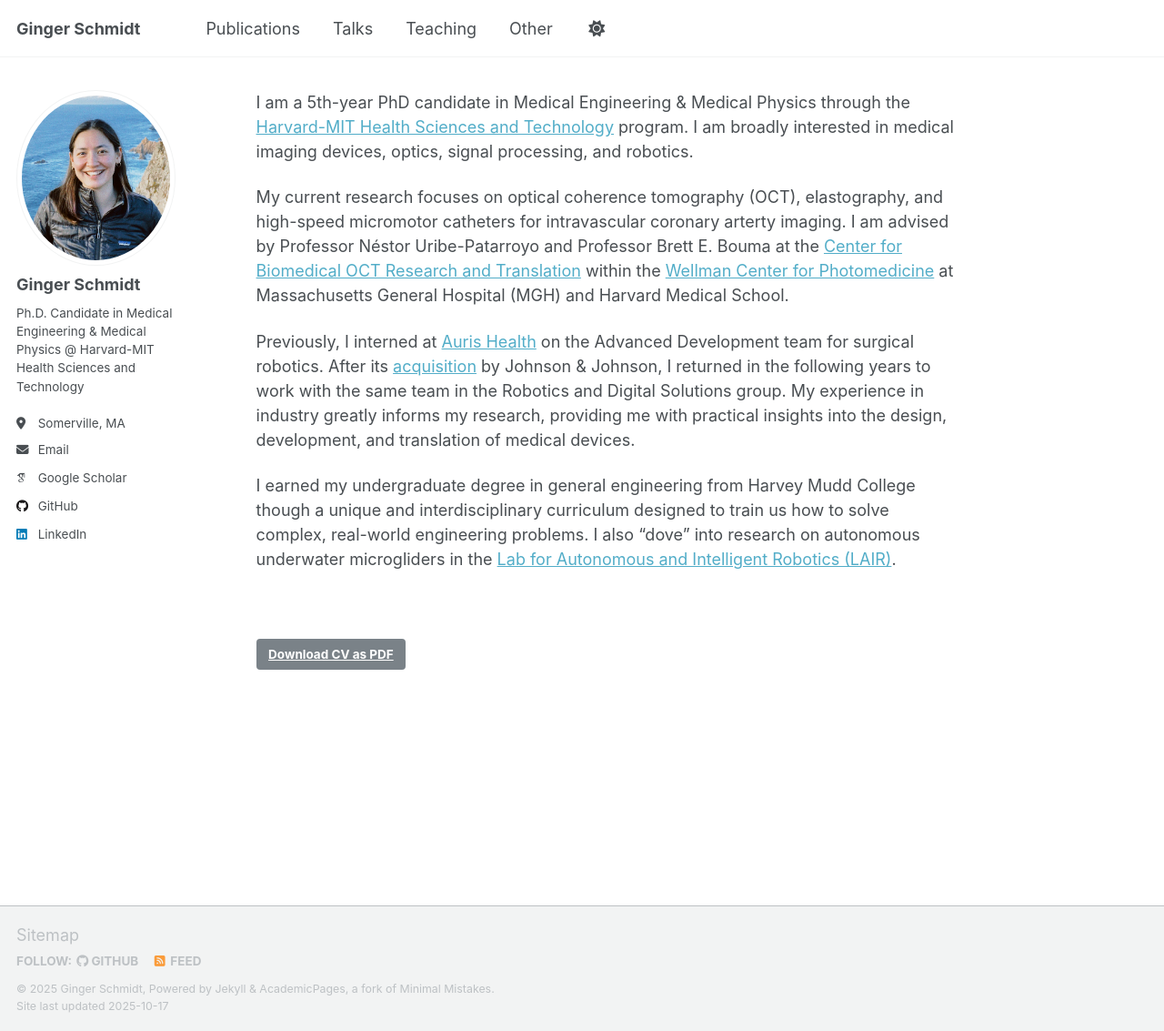
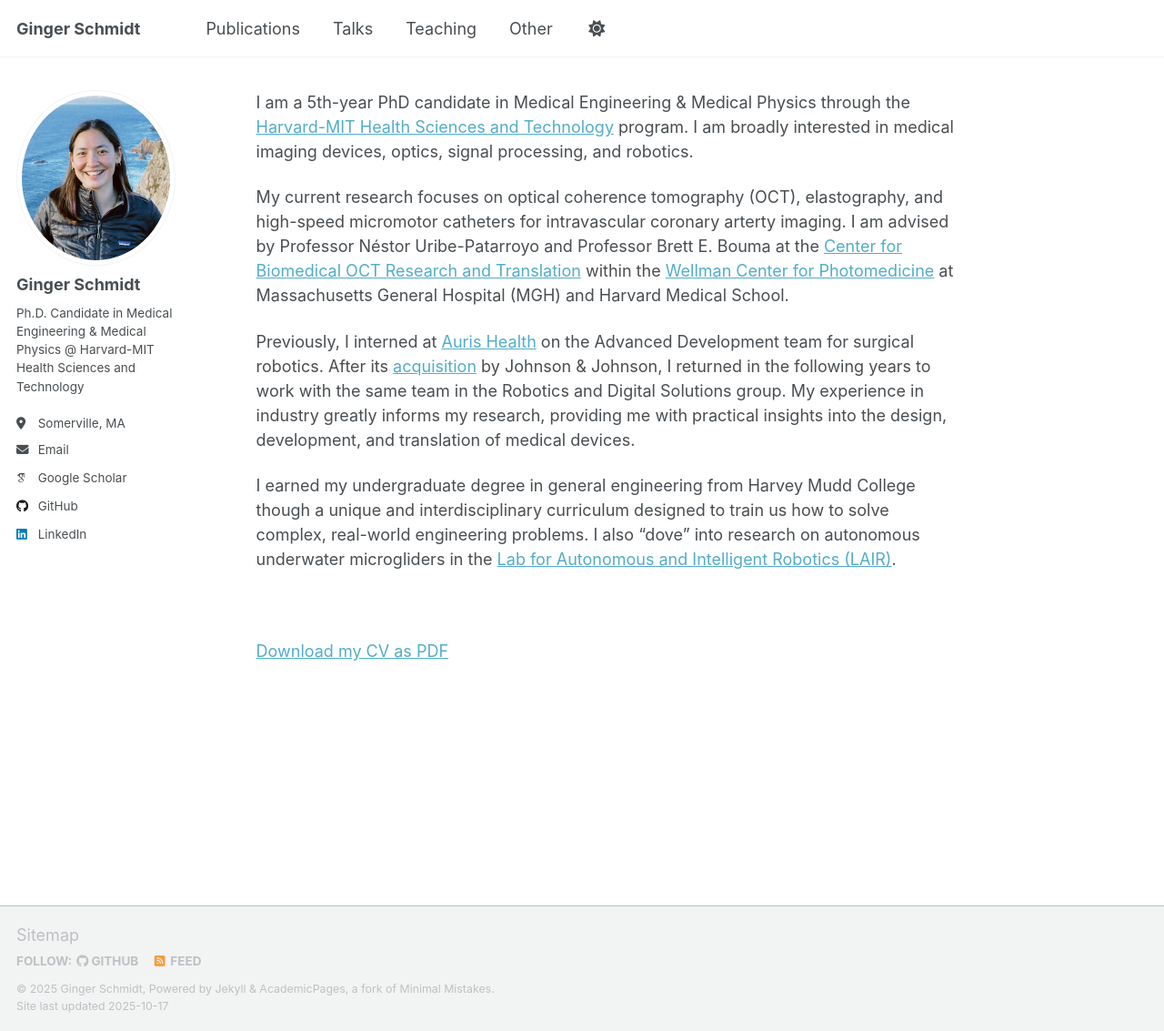
Before and after one commit to gingerschmidt/gingerschmidt.github.io, a Jekyll site: the page built from _pages/about.md, in a window 1280 px wide and 1133 px high. Shown: the whole window at 91% size. Built offline with Jekyll 4.4.1, drawn with Linux system fonts in a browser that asks for light colours; some web fonts are replaced; a script that is not in the unit is left out.

Commit message:
Update about.md

```diff
--- a/_pages/about.md
+++ b/_pages/about.md
@@ -14,7 +14,6 @@ Previously, I interned at [Auris Health](https://www.linkedin.com/company/aurish
 
 I earned my undergraduate degree in general engineering from Harvey Mudd College though a unique and interdisciplinary curriculum designed to train us how to solve complex, real-world engineering problems. I also "dove" into research on autonomous underwater microgliders in the [Lab for Autonomous and Intelligent Robotics (LAIR)](https://www.lair.hmc.edu/).
 
-  <br>
-<div class="cv-download-links">
-  <a href="{{ base_path }}/files/Ginger_CV.pdf" class="btn btn--primary">Download CV as PDF</a>
-</div>
+<br>
+
+[Download my CV as PDF](/files/Ginger_CV.pdf)
```
